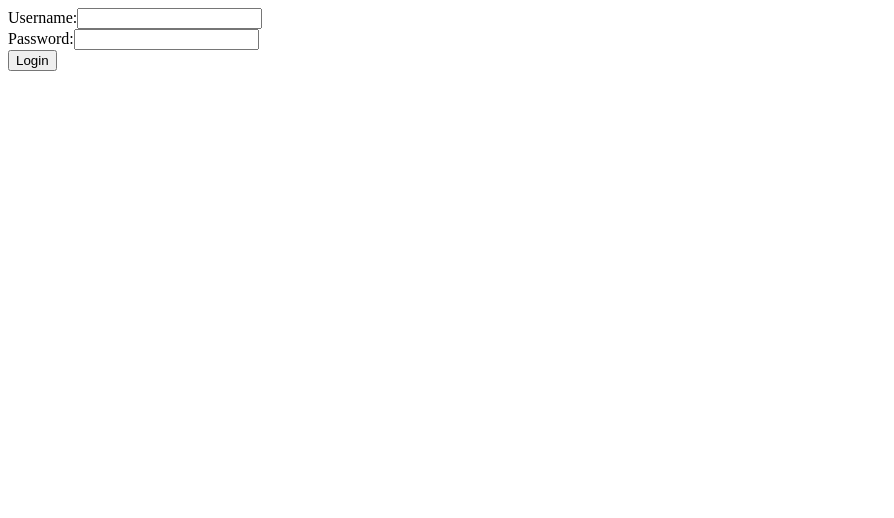
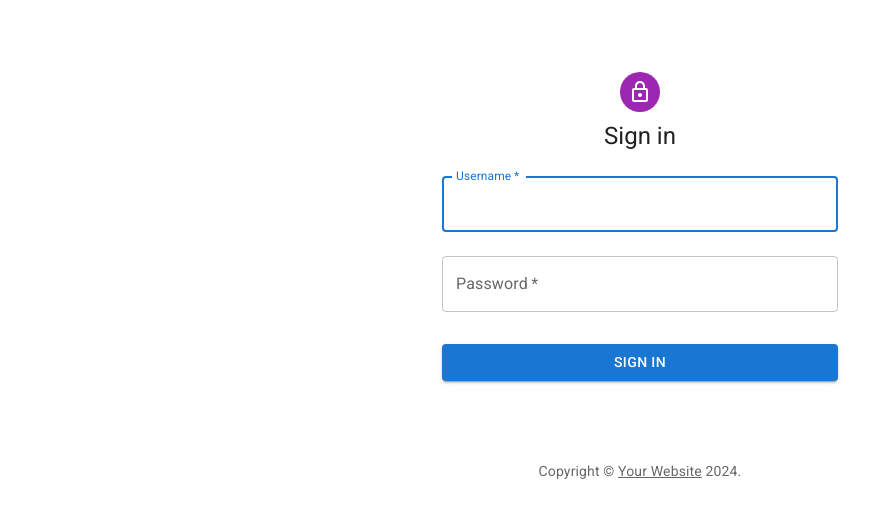
Before and after one commit to m-rizki/dashboards, a Next.js app in the folder frontends/nextjs-admin/: page /auth/signIn in a window 1280 px wide. Shown: the top 518 px of the page, without its empty margins (0-894 px from the left). Built offline with nearby package versions, Linux system fonts and the light colour scheme; no server answers.

Commit message:
Setup react-hook-form, yup & MUI for login page

```diff
--- a/frontends/nextjs-admin/pages/_app.js
+++ b/frontends/nextjs-admin/pages/_app.js
@@ -6,6 +6,7 @@ import "@fontsource/roboto/300.css";
 import "@fontsource/roboto/400.css";
 import "@fontsource/roboto/500.css";
 import "@fontsource/roboto/700.css";
+import { CssBaseline } from "@mui/material";
 import { ThemeProvider } from "@mui/material/styles";
 
 import { SessionProvider } from "next-auth/react";
@@ -21,6 +22,7 @@ export default function App(props) {
   return (
     <CacheProvider value={emotionCache}>
       <ThemeProvider theme={theme}>
+        <CssBaseline />
         <SessionProvider session={session}>
           <Component {...pageProps} />
         </SessionProvider>
--- a/frontends/nextjs-admin/pages/auth/signIn/index.jsx
+++ b/frontends/nextjs-admin/pages/auth/signIn/index.jsx
@@ -1,58 +1,195 @@
 import { useState } from "react";
 import { signIn, signOut, useSession } from "next-auth/react";
 
-export default function Login() {
-  const [username, setUsername] = useState("");
-  const [password, setPassword] = useState("");
+import Avatar from "@mui/material/Avatar";
+import Button from "@mui/material/Button";
+import TextField from "@mui/material/TextField";
+// import FormControlLabel from "@mui/material/FormControlLabel";
+// import Checkbox from "@mui/material/Checkbox";
+import Link from "@mui/material/Link";
+// import Grid from "@mui/material/Grid";
+import Box from "@mui/material/Box";
+import LockOutlinedIcon from "@mui/icons-material/LockOutlined";
+import Typography from "@mui/material/Typography";
+import Container from "@mui/material/Container";
+import { useForm, Controller } from "react-hook-form";
+import { yupResolver } from "@hookform/resolvers/yup";
+import * as yup from "yup";
+
+function Copyright(props) {
+  return (
+    <Typography
+      variant="body2"
+      color="text.secondary"
+      align="center"
+      {...props}
+    >
+      {"Copyright © "}
+      <Link color="inherit" href="#">
+        Your Website
+      </Link>{" "}
+      {new Date().getFullYear()}
+      {"."}
+    </Typography>
+  );
+}
+
+const schema = yup.object().shape({
+  username: yup.string().required("Username is Required"),
+  password: yup
+    .string()
+    .min(6, "Password must be at least 6 characters")
+    .required("Password is required"),
+});
+
+export default function LoginPage() {
   const { data: session } = useSession();
+  const [loading, setLoading] = useState(false);
+  const [formError, setFormError] = useState("");
+  const {
+    control,
+    handleSubmit,
+    formState: { errors },
+  } = useForm({
+    resolver: yupResolver(schema),
+  });
 
-  const handleSubmit = async (e) => {
-    e.preventDefault();
+  const onSubmit = async (data) => {
+    setLoading(true);
     const result = await signIn("credentials", {
-      username,
-      password,
-      redirect: true,
-      callbackUrl: "/",
+      username: data.username,
+      password: data.password,
+      redirect: false,
     });
+
     if (result.error) {
-      console.error("Failed to login", result.error);
+      setFormError(result.error);
     } else {
-      console.log("Logged in successfully");
+      setFormError("");
     }
+    setLoading(false);
   };
 
   if (session) {
     return (
-      <div>
-        <h1>Welcome, {session.user.firstName}</h1>
-        <button onClick={() => signOut()}>Sign out</button>
-      </div>
+      <Container component="section" maxWidth="xs">
+        <Box
+          sx={{
+            marginTop: 8,
+            display: "flex",
+            flexDirection: "column",
+            alignItems: "center",
+          }}
+        >
+          <h1>Welcome, {session.user.firstName}</h1>
+          <Button
+            variant="outlined"
+            color="secondary"
+            onClick={() => signOut()}
+          >
+            Sign out
+          </Button>
+        </Box>
+      </Container>
     );
   }
 
   return (
-    <div>
-      <form onSubmit={handleSubmit}>
-        <label>
-          Username:
-          <input
-            type="text"
-            value={username}
-            onChange={(e) => setUsername(e.target.value)}
+    <Container component="section" maxWidth="xs">
+      <Box
+        sx={{
+          marginTop: 8,
+          display: "flex",
+          flexDirection: "column",
+          alignItems: "center",
+        }}
+      >
+        <Avatar sx={{ m: 1, bgcolor: "secondary.main" }}>
+          <LockOutlinedIcon />
+        </Avatar>
+        <Typography component="h1" variant="h5">
+          Sign in
+        </Typography>
+        <Box
+          component="form"
+          onSubmit={handleSubmit(onSubmit)}
+          noValidate
+          sx={{ mt: 1 }}
+        >
+          <Controller
+            name="username"
+            control={control}
+            disabled={loading}
+            defaultValue=""
+            render={({ field }) => (
+              <TextField
+                {...field}
+                margin="normal"
+                required
+                fullWidth
+                id="username"
+                label="Username"
+                autoComplete="username"
+                autoFocus
+                error={!!errors.username}
+                helperText={errors.username ? errors.username.message : ""}
+              />
+            )}
           />
-        </label>
-        <br />
-        <label>
-          Password:
-          <input
-            type="password"
-            value={password}
-            onChange={(e) => setPassword(e.target.value)}
+          <Controller
+            name="password"
+            control={control}
+            defaultValue=""
+            disabled={loading}
+            render={({ field }) => (
+              <TextField
+                {...field}
+                margin="normal"
+                required
+                fullWidth
+                name="password"
+                label="Password"
+                type="password"
+                id="password"
+                autoComplete="current-password"
+                error={!!errors.password}
+                helperText={errors.password ? errors.password.message : ""}
+              />
+            )}
           />
-        </label>
-        <br />
-        <button type="submit">Login</button>
-      </form>
-    </div>
+          {formError && (
+            <Typography color="error" variant="body2">
+              {formError}
+            </Typography>
+          )}
+          {/* <FormControlLabel
+            control={<Checkbox value="remember" color="primary" />}
+            label="Remember me"
+          /> */}
+          <Button
+            type="submit"
+            fullWidth
+            variant="contained"
+            sx={{ mt: 3, mb: 2 }}
+            disabled={loading}
+          >
+            {loading ? `Sign In...` : `Sign In`}
+          </Button>
+          {/* <Grid container>
+            <Grid item xs>
+              <Link href="#" variant="body2">
+                Forgot password?
+              </Link>
+            </Grid>
+            <Grid item>
+              <Link href="#" variant="body2">
+                {"Don't have an account? Sign Up"}
+              </Link>
+            </Grid>
+          </Grid> */}
+        </Box>
+      </Box>
+      <Copyright sx={{ mt: 8, mb: 4 }} />
+    </Container>
   );
 }
--- /dev/null
+++ b/frontends/nextjs-admin/pages/dashboard/index.jsx
@@ -0,0 +1,5 @@
+import React from "react";
+
+export default function DashboardPage() {
+  return <div>DashboardPage</div>;
+}
```
Also changed, not shown: frontends/nextjs-admin/pages/api/auth/[...nextauth].js (+18 -6 lines), frontends/nextjs-admin/pages/index.js (+10 -4 lines), 2 other files (tests, documents, lock files or other folders).
